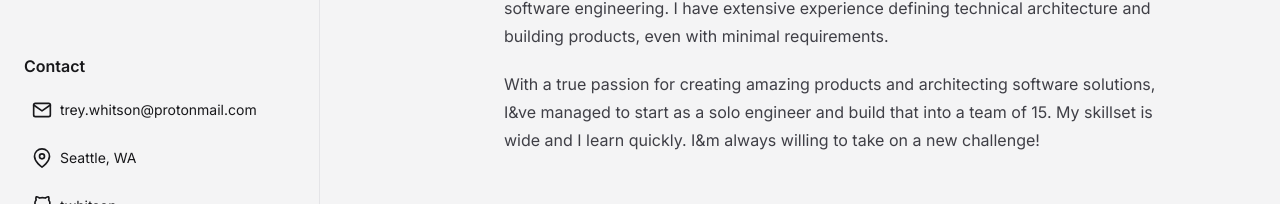
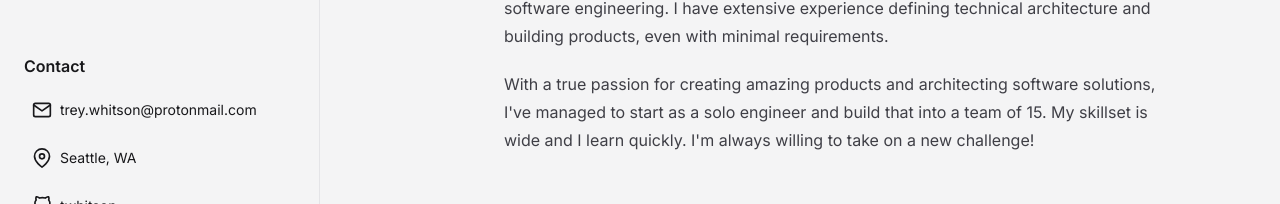
Before and after one commit to twhitson/treywhitson-com, a Next.js app: page / in a window 1280 px wide. Shown: the part 122-326 px from the top of the page. Built offline with nearby package versions, Linux system fonts and the light colour scheme.

Commit message:
Fix amp -> apos typo

```diff
--- a/pages/index.tsx
+++ b/pages/index.tsx
@@ -12,9 +12,9 @@ const IndexPage: React.FC = () => {
       </p>
       <p>
         With a true passion for creating amazing products and architecting
-        software solutions, I&amp;ve managed to start as a solo engineer and
+        software solutions, I&apos;ve managed to start as a solo engineer and
         build that into a team of 15. My skillset is wide and I learn quickly.
-        I&amp;m always willing to take on a new challenge!
+        I&apos;m always willing to take on a new challenge!
       </p>
     </main>
   );
```
